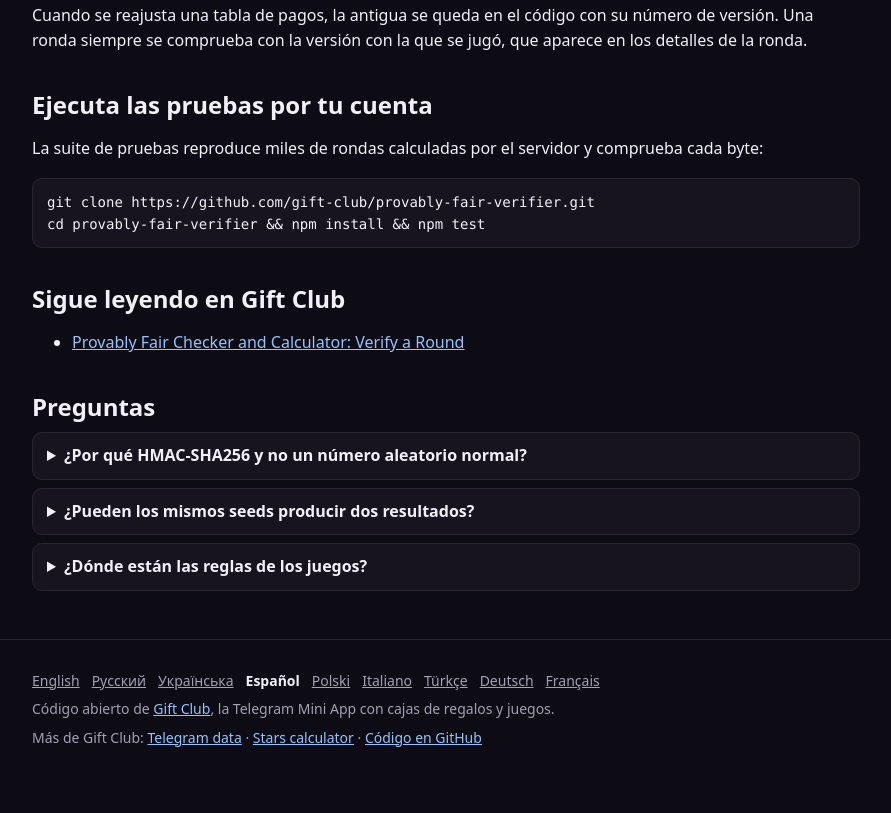
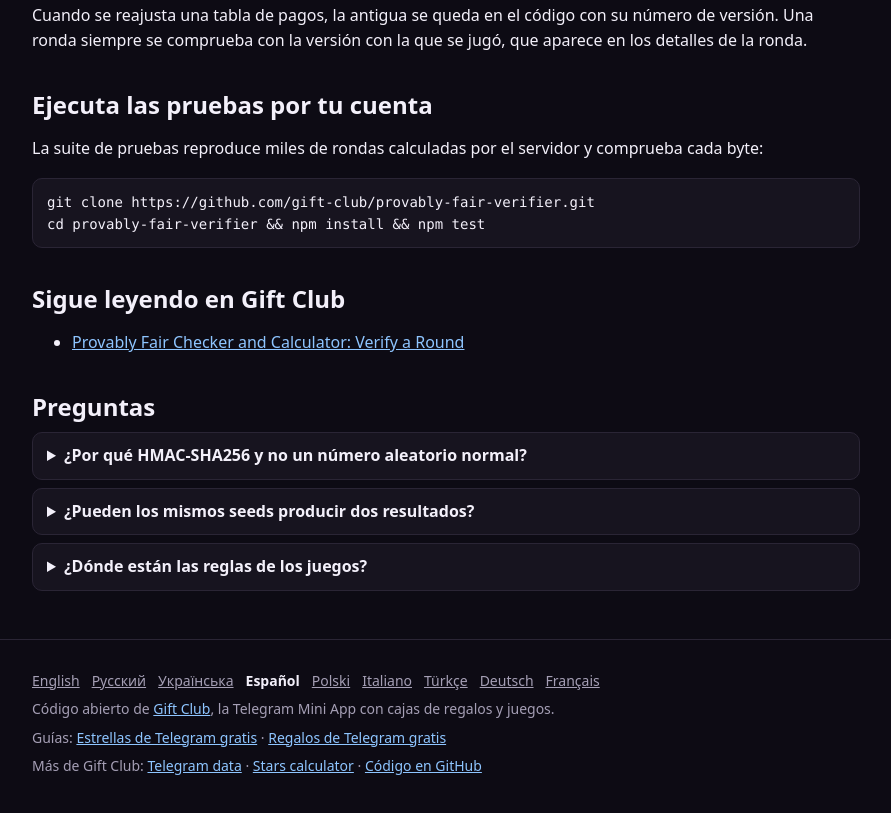
Before and after one commit to gift-club/provably-fair-verifier, a website: page docs/es/how-it-works/index.html in a window 1280 px wide. Shown: the part 1326-2139 px from the top of the page, without its empty margins (194-1085 px from the left). Drawn offline with Linux system fonts and the light colour scheme.

Commit message:
Footer: link the free Stars and free gifts guides

```diff
--- a/docs/es/how-it-works/index.html
+++ b/docs/es/how-it-works/index.html
@@ -125,6 +125,7 @@ cd provably-fair-verifier &amp;&amp; npm install &amp;&amp; npm test</code></pre
 <footer><div class="wrap">
 <p class="langs" aria-label="Idiomas"><a href="/provably-fair-verifier/how-it-works/" hreflang="en" lang="en">English</a><a href="/provably-fair-verifier/ru/how-it-works/" hreflang="ru" lang="ru">Русский</a><a href="/provably-fair-verifier/uk/how-it-works/" hreflang="uk" lang="uk">Українська</a><a href="/provably-fair-verifier/es/how-it-works/" hreflang="es" lang="es" aria-current="true">Español</a><a href="/provably-fair-verifier/pl/how-it-works/" hreflang="pl" lang="pl">Polski</a><a href="/provably-fair-verifier/it/how-it-works/" hreflang="it" lang="it">Italiano</a><a href="/provably-fair-verifier/tr/how-it-works/" hreflang="tr" lang="tr">Türkçe</a><a href="/provably-fair-verifier/de/how-it-works/" hreflang="de" lang="de">Deutsch</a><a href="/provably-fair-verifier/fr/how-it-works/" hreflang="fr" lang="fr">Français</a></p>
 <p>Código abierto de <a href="https://giftclub.app/es/">Gift Club</a>, la Telegram Mini App con cajas de regalos y juegos.</p>
+<p>Guías: <a href="https://giftclub.app/es/blog/earn-free-telegram-stars">Estrellas de Telegram gratis</a> · <a href="https://giftclub.app/es/blog/free-telegram-gifts">Regalos de Telegram gratis</a></p>
 <p>Más de Gift Club: <a href="/telegram-gifts-dataset/es/">Telegram data</a> · <a href="/telegram-stars-calculator/es/">Stars calculator</a> · <a href="https://github.com/gift-club/provably-fair-verifier">Código en GitHub</a></p>
 
 </div></footer>
```
